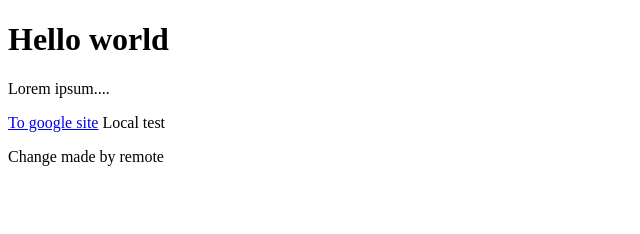
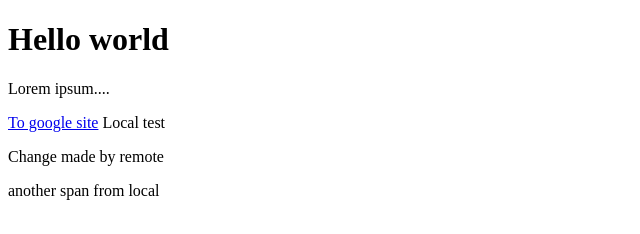
Before and after one commit to Sh4960/existing-project, a plain HTML site: page index.html in a window 1280 px wide. Shown: the whole page, without its empty margins (0-640 px from the left). Drawn offline with Linux system fonts and the light colour scheme.

Commit message:
add another span to index.html

```diff
--- a/index.html
+++ b/index.html
@@ -12,5 +12,6 @@
     <a href="https://www.google.com">To google site</a>
     <span>Local test</span>
     <p>Change made by remote</p>
+    <span class="another-span">another span from local</span>
 </body>
 </html>
```
